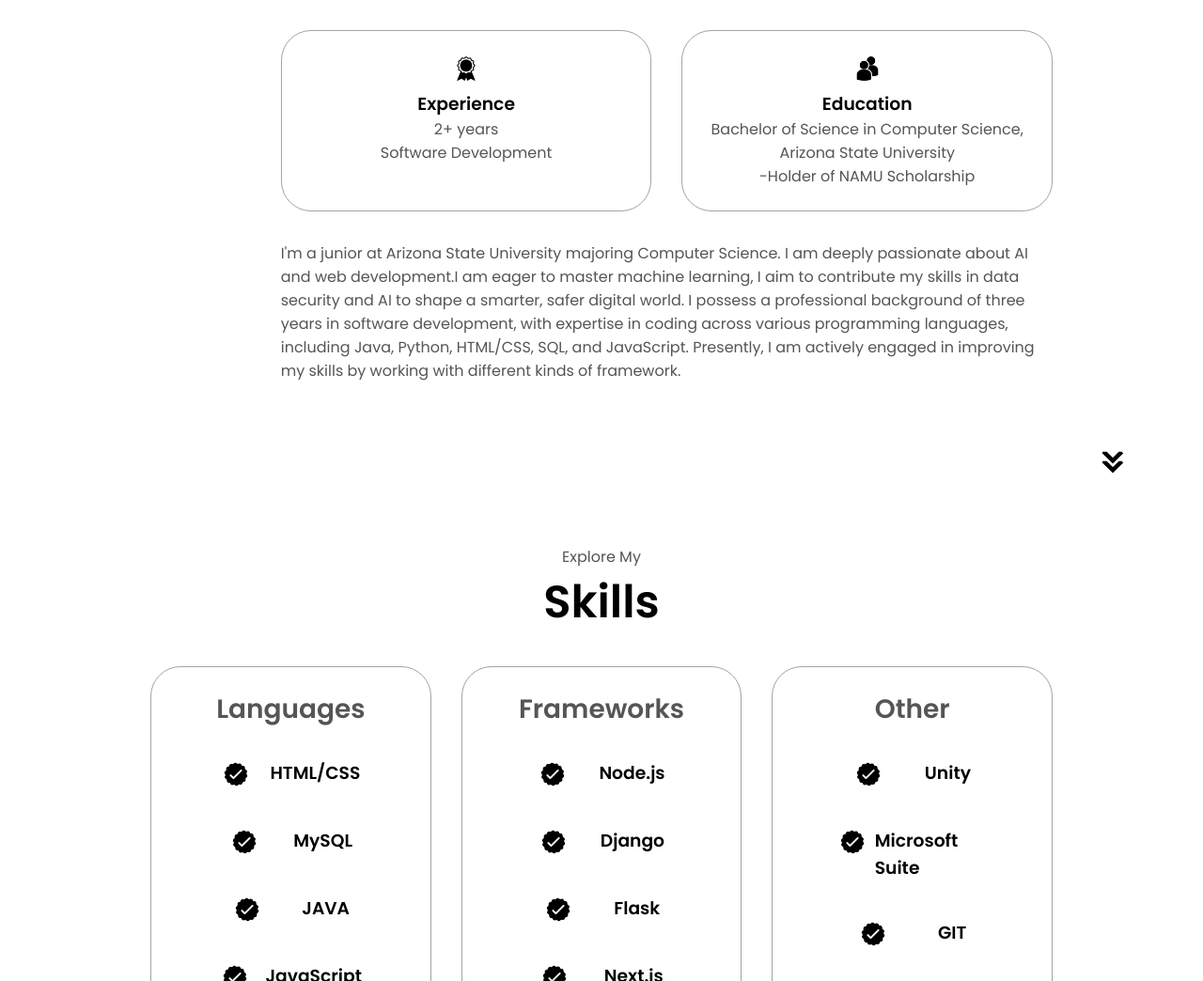
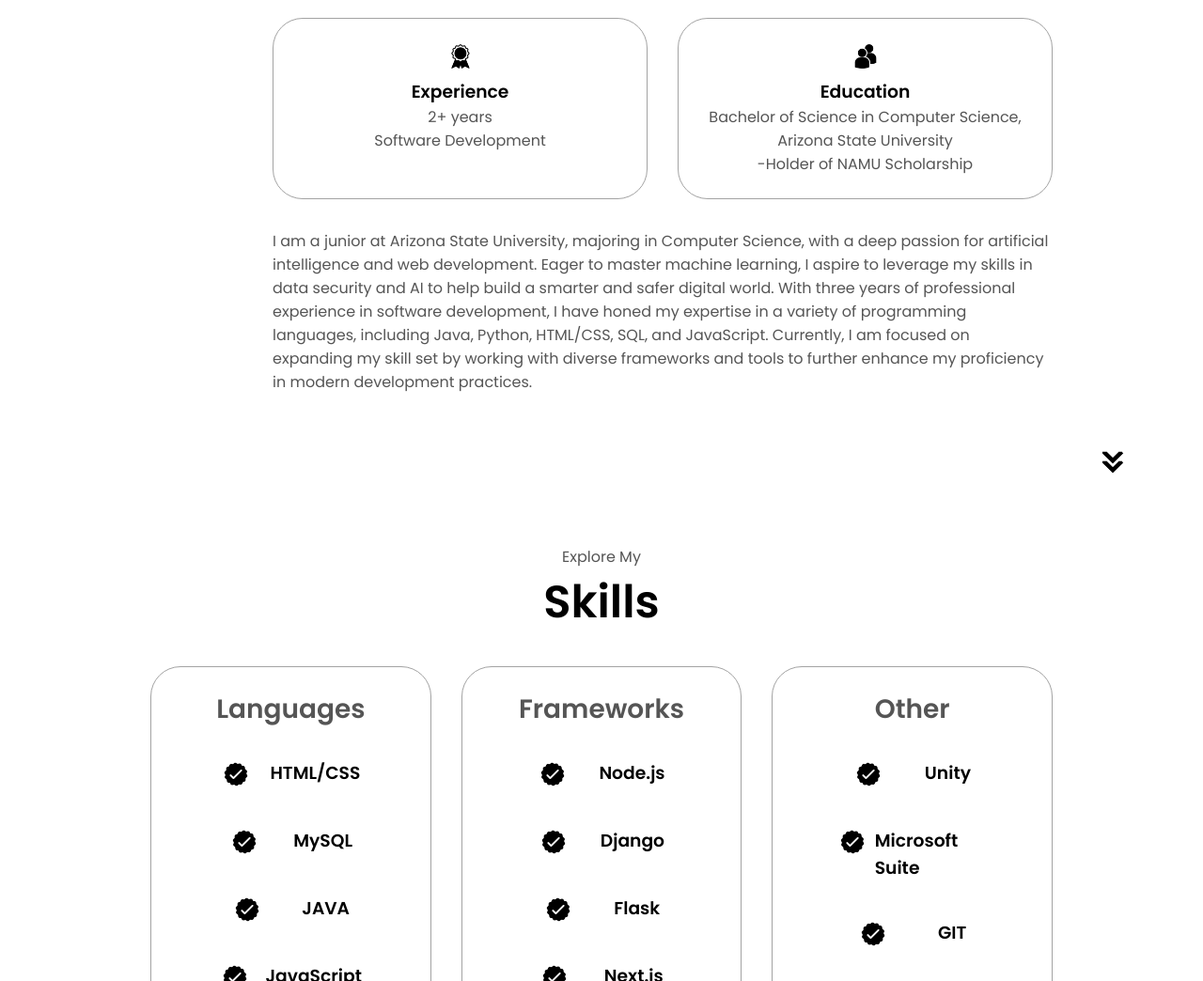
Before and after one commit to kush0o7/portfolio_website, a plain HTML site: page index.html in a window 1280 px wide. Shown: the part 996-2040 px from the top of the page at 94% size. Drawn offline with Linux system fonts and the light colour scheme.

Commit message:
Update index.html

```diff
--- a/index.html
+++ b/index.html
@@ -105,8 +105,8 @@
           </div>
           <div class="text-container">
             <p>
-                I'm a junior at Arizona State University majoring Computer Science. I am deeply passionate about AI and web development.I am eager to master machine learning, I aim to contribute my skills in data security and AI to shape a smarter, safer digital world.
-                I possess a professional background of three years in software development, with expertise in coding across various programming languages, including Java, Python, HTML/CSS, SQL, and JavaScript. Presently, I am actively engaged in improving my skills by working with different kinds of framework.
+               I am a junior at Arizona State University, majoring in Computer Science, with a deep passion for artificial intelligence and web development. Eager to master machine learning, I aspire to leverage my skills in data security and AI to help build a smarter and safer digital world.
+With three years of professional experience in software development, I have honed my expertise in a variety of programming languages, including Java, Python, HTML/CSS, SQL, and JavaScript. Currently, I am focused on expanding my skill set by working with diverse frameworks and tools to further enhance my proficiency in modern development practices.
             </p>
           </div>
         </div>
```
